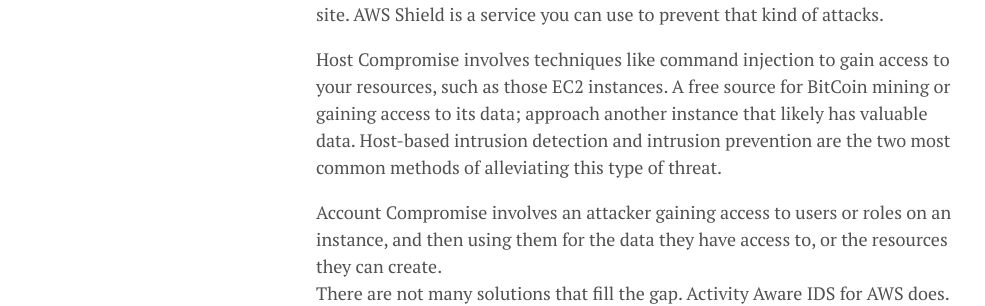
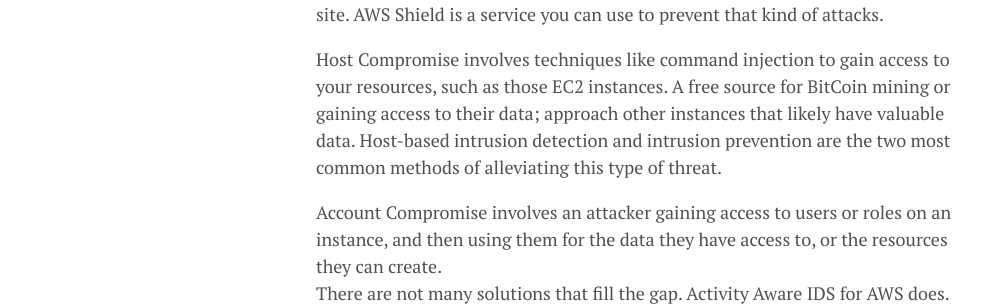
Before and after one commit to lgeurts/lgeurts.github.io, a Jekyll site: the page built from _posts/2021-11-02-activity-aware-ids-for-aws.md, in a window 1280 px wide and 900 px high, scrolled down 1185 px. Shown: the part 213-519 px from the top of the window, without its empty margins (0-985 px from the left). Built offline with Jekyll 4.4.1, drawn with Linux system fonts in a browser that asks for light colours; nearby versions of some CDN libraries; comment, search, counter and statistics services are not loaded.

Commit message:
Update 2021-11-02-activity-aware-ids-for-aws.md

```diff
--- a/_posts/2021-11-02-activity-aware-ids-for-aws.md
+++ b/_posts/2021-11-02-activity-aware-ids-for-aws.md
@@ -32,7 +32,7 @@
 
 Infrastructure Impact includes external attacks on the underlying infrastructure of your application. This type of attacks largely consists of Distributed Denial of Service (DDoS) attacks, where an attacker sends a large volume of traffic at your site. AWS Shield is a service you can use to prevent that kind of attacks.
 
-Host Compromise involves techniques like command injection to gain access to your resources, such as those EC2 instances. A free source for BitCoin mining or gaining access to its data; approach another instance that likely has valuable data. Host-based intrusion detection and intrusion prevention are the two most common methods of alleviating this type of threat.
+Host Compromise involves techniques like command injection to gain access to your resources, such as those EC2 instances. A free source for BitCoin mining or gaining access to their data; approach other instances that likely have valuable data. Host-based intrusion detection and intrusion prevention are the two most common methods of alleviating this type of threat.
 
 Account Compromise involves an attacker gaining access to users or roles on an instance, and then using them for the data they have access to, or the resources they can create.
 <br>There are not many solutions that fill the gap. Activity Aware IDS for AWS does.
```
